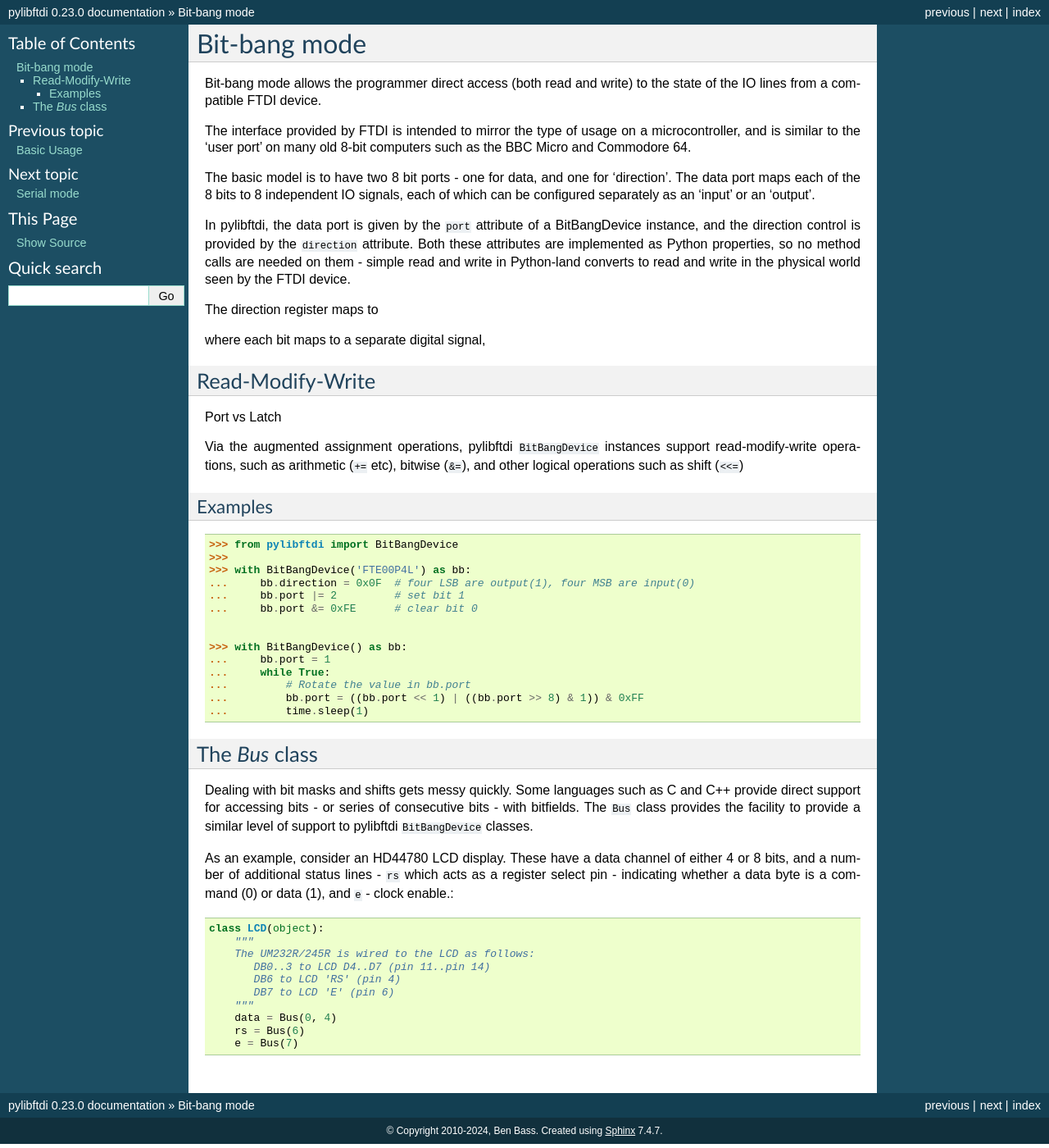
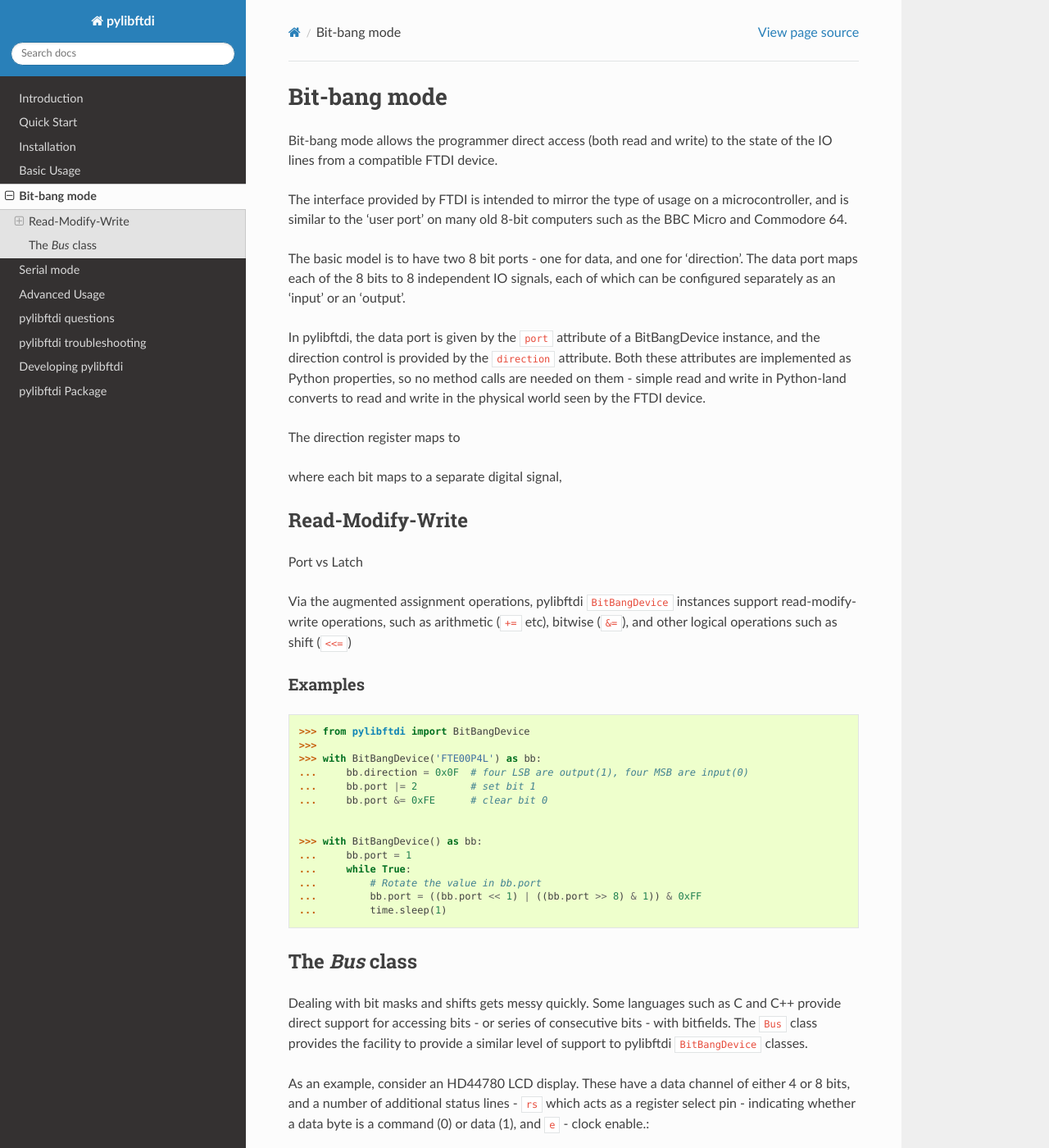
Before and after one commit to codedstructure/pylibftdi, a Sphinx documentation site: the page built from docs/bitbang.rst, in a window 1280 px wide and 1400 px high. Shown: the whole window at 82% size. Built offline with Sphinx 7.4.7 and the Read the Docs theme 3.1.0, drawn with Linux system fonts in a browser that asks for light colours; some of the changed text lies outside the part shown.

Commit message:
use the readthedocs sphinx theme for docs

```diff
--- a/docs/conf.py
+++ b/docs/conf.py
@@ -18,7 +18,7 @@ import sys
 # sys.path.insert(0, os.path.abspath('.'))
 sys.path.insert(0, os.path.abspath("../src"))
 
-extensions = ["sphinx.ext.autodoc", "sphinx.ext.viewcode"]
+extensions = ["sphinx.ext.autodoc", "sphinx.ext.viewcode", "sphinx_rtd_theme"]
 
 # Sort members by type
 autodoc_member_order = "groupwise"
@@ -66,8 +66,8 @@ pygments_style = "sphinx"
 
 # The theme to use for HTML and HTML Help pages.  See the documentation for
 # a list of builtin themes.
-html_theme = "default"
-# html_theme = 'sphinx_rtd_theme'
+# html_theme = "default"
+html_theme = 'sphinx_rtd_theme'
 # html_theme_path = ["_themes", ]
 # html_static_path = ['_static']
 
```
